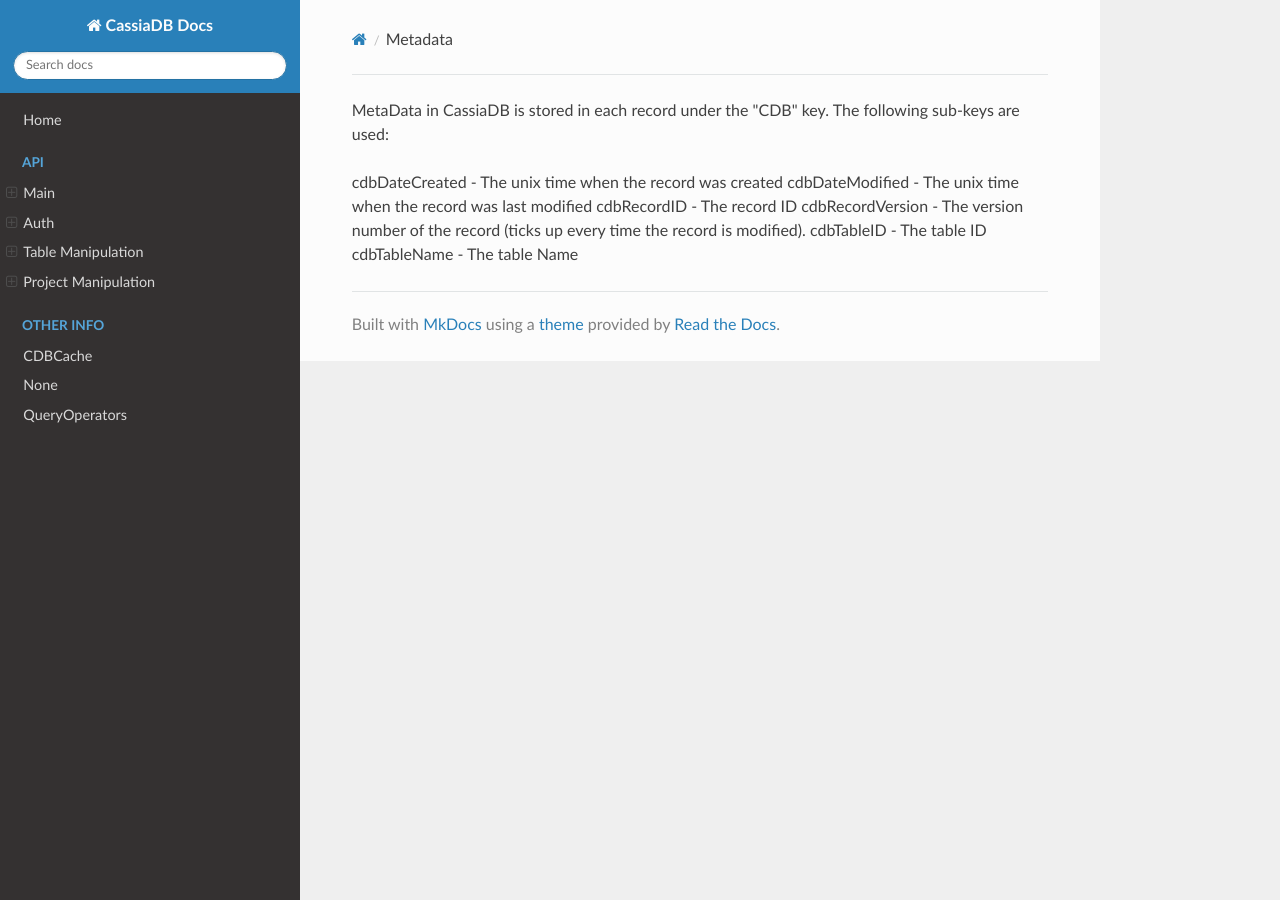
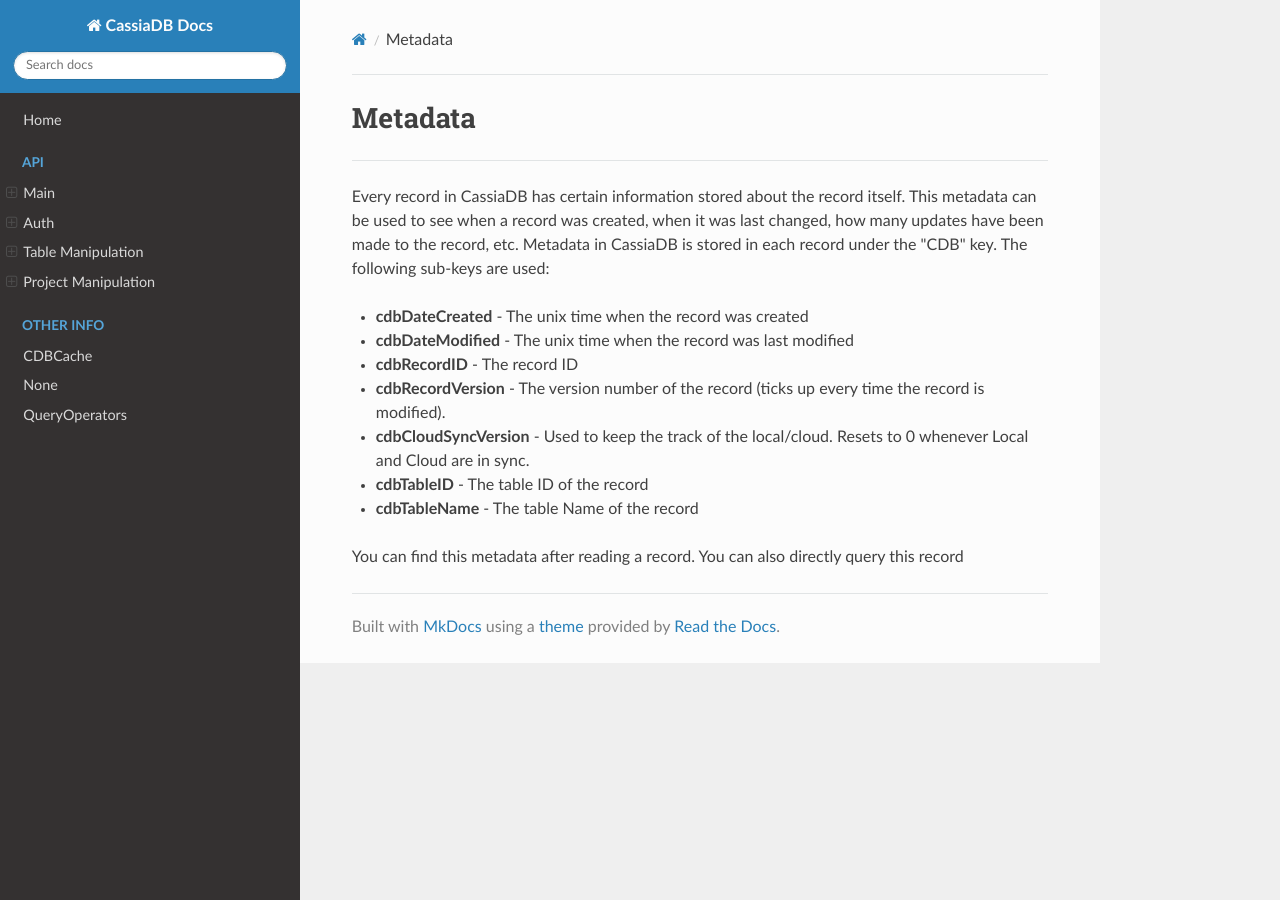
Before and after one commit to CanelaSoftware/cassiaDB_docs, an MkDocs documentation site: the page built from docs/metadata.md, in a window 1280 px wide. Built offline with MkDocs 1.6.1, drawn with Linux system fonts in a browser that asks for light colours; nearby versions of some CDN libraries; old or Windows-style settings are respelled for this version of MkDocs.

Commit message:
Add more info on metadata

```diff
--- a/docs/metadata.md
+++ b/docs/metadata.md
@@ -1,8 +1,21 @@
-MetaData in CassiaDB is stored in each record under the "CDB" key. The following sub-keys are used:
+# Metadata
+---
 
-cdbDateCreated - The unix time when the record was created
-cdbDateModified - The unix time when the record was last modified
-cdbRecordID - The record ID
-cdbRecordVersion - The version number of the record (ticks up every time the record is modified).
-cdbTableID - The table ID
-cdbTableName - The table Name
+Every record in CassiaDB has certain information stored about the record itself. This metadata can be used to see when a record was created, when it was last changed, how many updates have been made to the record, etc. Metadata in CassiaDB is stored in each record under the "CDB" key. The following sub-keys are used:
+
+* **cdbDateCreated** - The unix time when the record was created
+
+* **cdbDateModified** - The unix time when the record was last modified
+
+* **cdbRecordID** - The record ID
+
+* **cdbRecordVersion** - The version number of the record (ticks up every time the record is modified).
+
+* **cdbCloudSyncVersion** - Used to keep the track of the local/cloud. Resets to 0 whenever Local and Cloud are in sync.
+
+* **cdbTableID** - The table ID of the record
+
+* **cdbTableName** - The table Name of the record
+
+
+You can find this metadata after reading a record. You can also directly query this record
```
